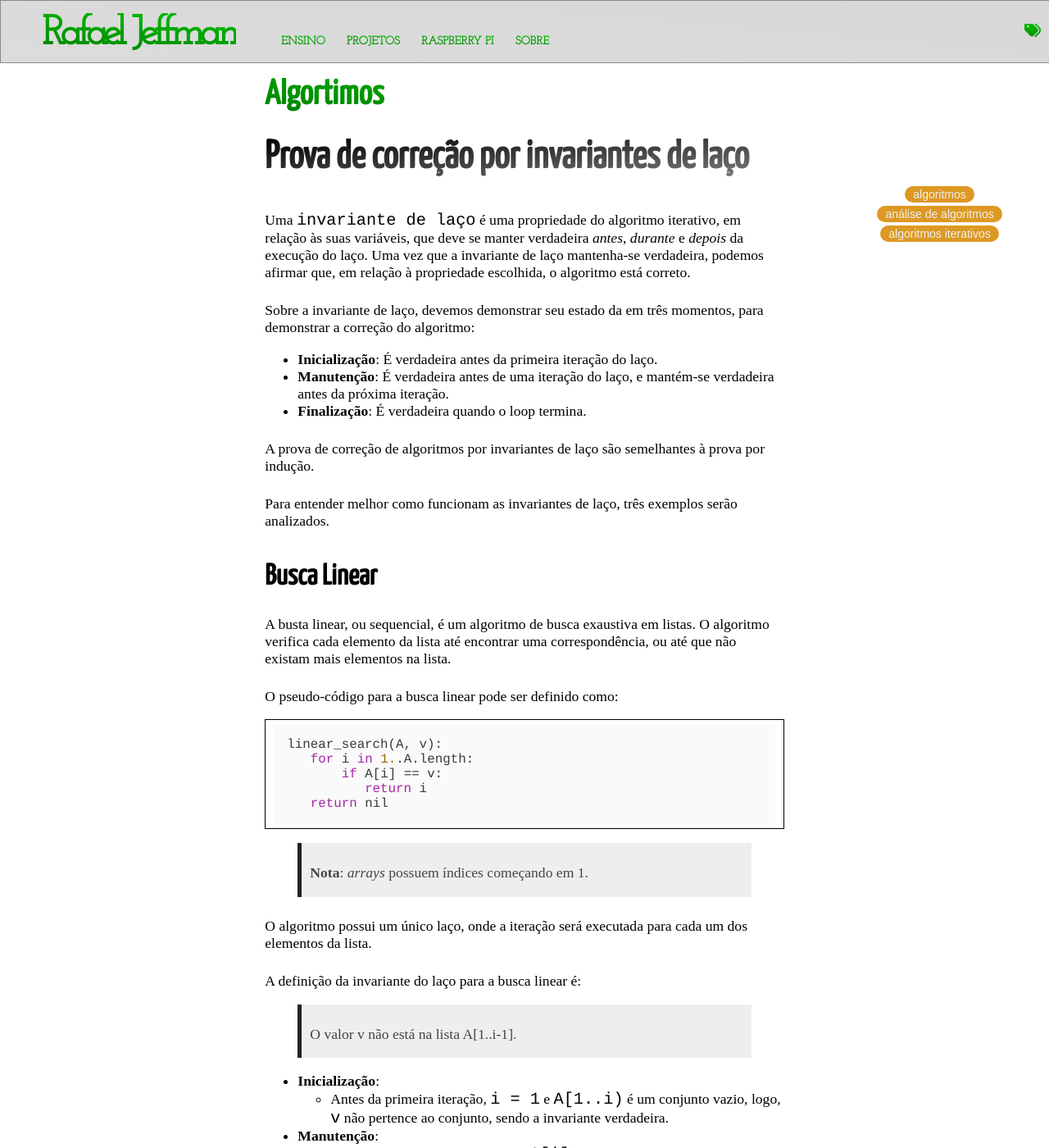
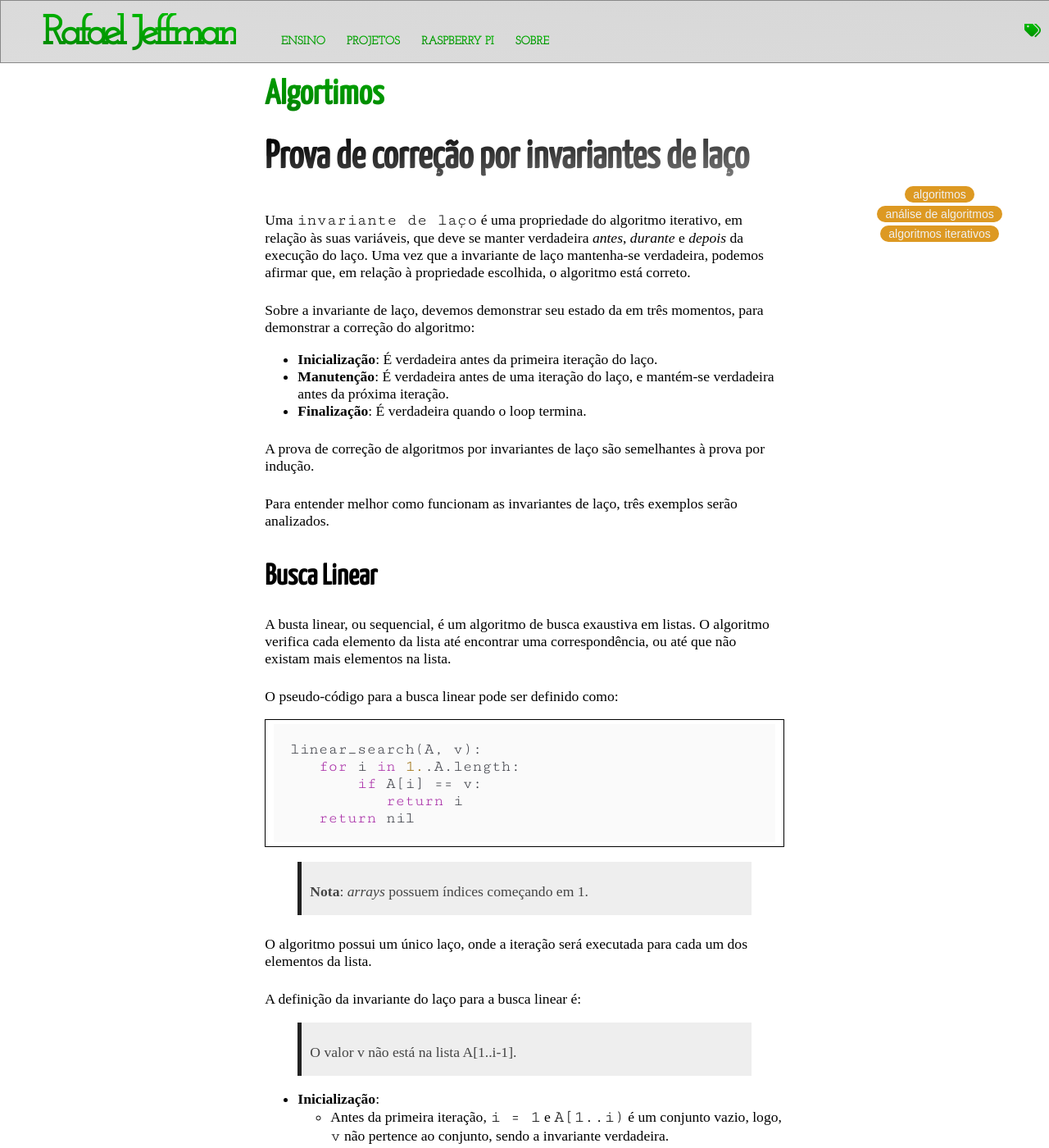
Before and after one commit to rafasgj/rafaeljeffman.com, a Jekyll site: the page built from teaching/algorithms/loop-invariant.md, in a window 1280 px wide and 1400 px high. Shown: the whole window at 82% size. Built offline with Jekyll 4.4.1, drawn with Linux system fonts in a browser that asks for light colours; nearby versions of some CDN libraries.

Commit message:
fonts: Change monospace font.

```diff
--- a/_layouts/main.html
+++ b/_layouts/main.html
@@ -25,6 +25,7 @@
         <link href="https://fonts.googleapis.com/css2?family=Josefin+Slab:wght@200&display=swap" rel="stylesheet">
         <link href="https://fonts.googleapis.com/css2?family=Josefin+Slab:wght@400&display=swap" rel="stylesheet">
         <link href="https://fonts.googleapis.com/css2?family=Yanone+Kaffeesatz&display=swap" rel="stylesheet">
+        <link href="https://fonts.googleapis.com/css2?family=Cutive+Mono&display=swap" rel="stylesheet">
 
         <!-- MathJax configuration -->
         <script>
--- a/_layouts/section.html
+++ b/_layouts/section.html
@@ -18,6 +18,7 @@
         <link href="https://fonts.googleapis.com/css2?family=Josefin+Slab:wght@200&display=swap" rel="stylesheet">
         <link href="https://fonts.googleapis.com/css2?family=Josefin+Slab:wght@400&display=swap" rel="stylesheet">
         <link href="https://fonts.googleapis.com/css2?family=Yanone+Kaffeesatz&display=swap" rel="stylesheet">
+        <link href="https://fonts.googleapis.com/css2?family=Cutive+Mono&display=swap" rel="stylesheet">
     </head>
     <body>
         <div id="con">
--- a/css/site.css
+++ b/css/site.css
@@ -11,7 +11,8 @@
 
 code {
     font-size: 115%;
-    font-family: Courier, monospace;
+    font-weight: 100;
+    font-family: 'Cutive Mono', monospace;
     white-space: pre;
 }
 
@@ -21,7 +22,7 @@
 }
 
 pre > code {
-    font-size: 90%;
+    font-size: 110%;
     white-space: pre;
     overflow-x: auto !important;
 }
```
